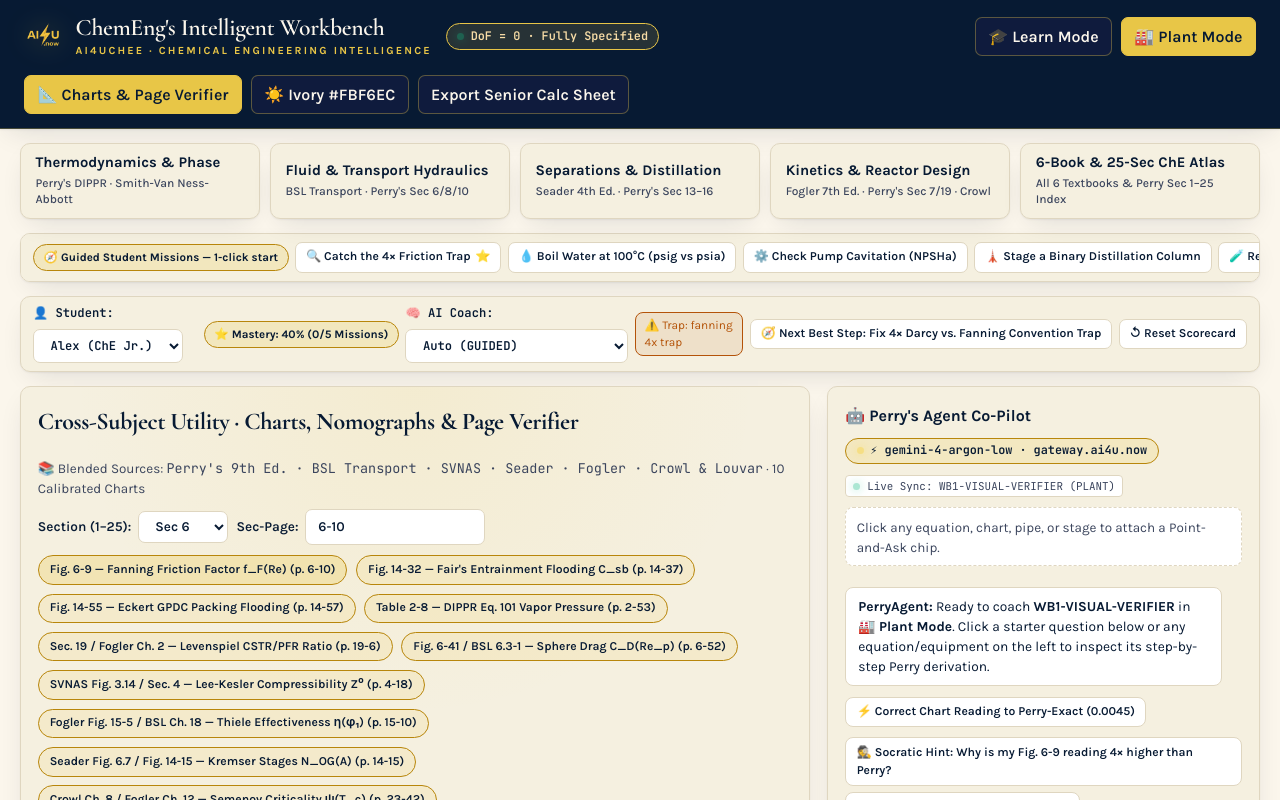
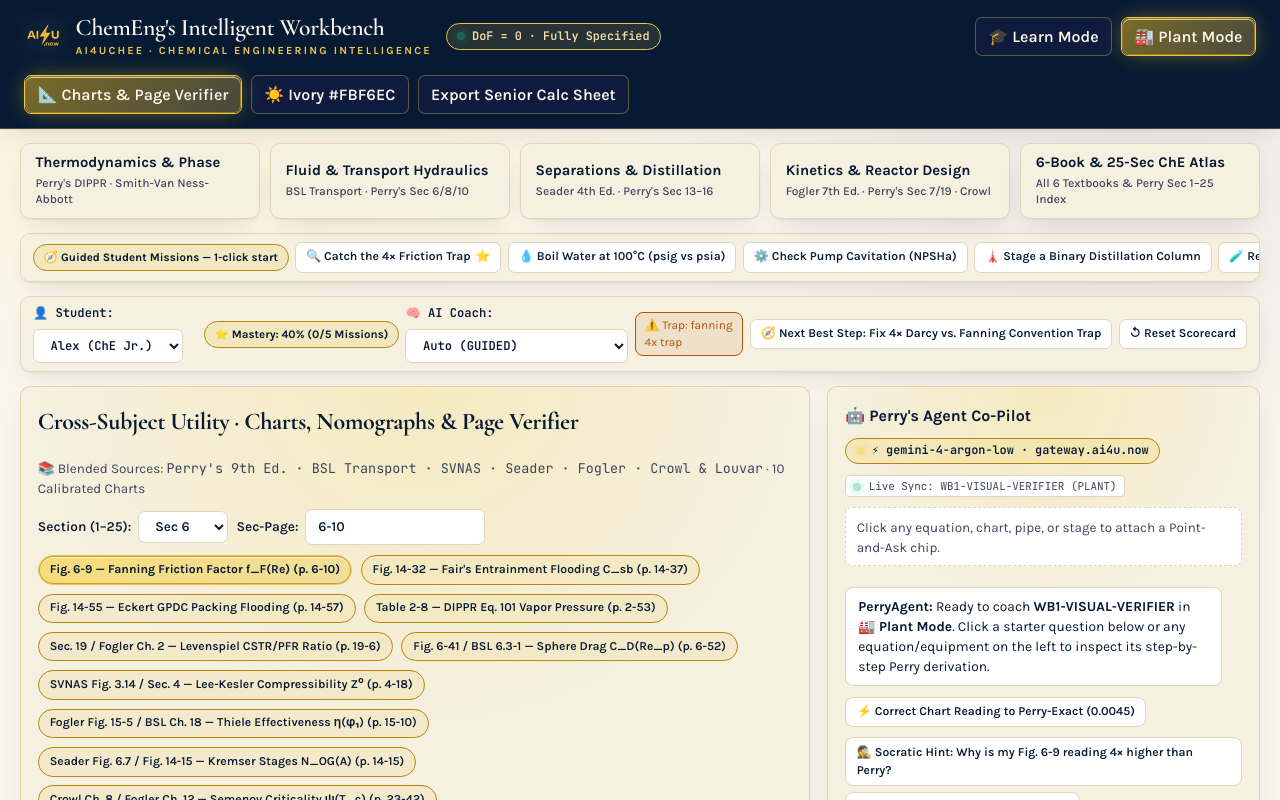
Before and after one commit to ai4U23/ai4UCheE, a React (Vite) app: page / in a window 1280 px wide. Shown: the top 800 px of the page. Built offline with nearby package versions, Linux system fonts and the light colour scheme.

Commit message:
fix(motion): unmask sliding layoutId pills in Paper mode and amplify Swarm Pulse & spotlight contrast

```diff
--- a/src/components/ui/diagram-mode-bar.tsx
+++ b/src/components/ui/diagram-mode-bar.tsx
@@ -54,8 +54,6 @@ export function DiagramModeBar<M extends string = string>({
               onClick={() => onSelectMode(opt.id)}
               style={{
                 fontWeight: isActive ? 700 : 500,
-                borderColor: isActive ? 'var(--accent-primary)' : undefined,
-                background: isActive ? 'rgba(2, 132, 199, 0.14)' : undefined,
               }}
             >
               {opt.label}
--- a/src/components/ui/framer-motion-primitives.tsx
+++ b/src/components/ui/framer-motion-primitives.tsx
@@ -73,12 +73,15 @@ export const MotionPillButton: React.FC<MotionPillButtonProps> = ({
   style,
   ...rest
 }) => (
-  <button
+  <motion.button
     type="button"
     data-testid={testId}
-    className={`${className} ${isActive ? 'active' : ''}`.trim()}
+    className={`framer-pill-btn ${className} ${isActive ? 'active' : ''}`.trim()}
     style={{ position: 'relative', overflow: 'hidden', ...style }}
-    {...rest}
+    whileHover={{ y: -1.5 }}
+    whileTap={{ scale: 0.97 }}
+    transition={FRAMER_BOUNCE_SPRING}
+    {...(rest as React.ComponentProps<typeof motion.button>)}
   >
     {isActive && (
       <motion.span
@@ -88,7 +91,7 @@ export const MotionPillButton: React.FC<MotionPillButtonProps> = ({
       />
     )}
     <span style={{ position: 'relative', zIndex: 1 }}>{children}</span>
-  </button>
+  </motion.button>
 );
 
 export interface FramerModalShellProps {
--- a/src/components/ui/scrubbable-number-input.tsx
+++ b/src/components/ui/scrubbable-number-input.tsx
@@ -1,6 +1,8 @@
 // Tactile scrubbable number input: pointer-drag scrubbing + keyboard entry + Point-and-Ask chip.
 import React, { useRef } from 'react';
+import { motion } from 'motion/react';
 import { useAgentSelectable } from '../../hooks/use-agent-selectable';
+import { FRAMER_BOUNCE_SPRING } from '../../lib/framer-motion-tokens';
 
 export interface ScrubbableNumberInputProps {
   paramId: string;
@@ -57,11 +59,13 @@ export const ScrubbableNumberInput: React.FC<ScrubbableNumberInputProps> = ({
   };
 
   return (
-    <div
+    <motion.div
       className="scrubbable-input"
       data-testid={`scrub-${paramId}`}
       data-agent-select={selectable.selectableProps['data-agent-select']}
       data-agent-selected={selectable.selectableProps['data-agent-selected']}
+      whileHover={{ y: -2, scale: 1.005 }}
+      transition={FRAMER_BOUNCE_SPRING}
     >
       <div className="scrubbable-header">
         <span
@@ -116,6 +120,6 @@ export const ScrubbableNumberInput: React.FC<ScrubbableNumberInputProps> = ({
         />
         <span className="scrubbable-unit mono">{unit}</span>
       </div>
-    </div>
+    </motion.div>
   );
 };
--- a/src/styles/framer-motion-surfaces.css
+++ b/src/styles/framer-motion-surfaces.css
@@ -2,90 +2,142 @@
  * Swarm Pulse beacons, shared-layout pill halos, and SVG handle radar rings (< 200 LOC).
  * Strictly preserves SVG Scrub Guard: never applies scale/translateY to .wb-crop-stage or <svg>. */
 
+.app-shell {
+  background-image:
+    radial-gradient(60% 42% at 15% 0%, rgba(250, 204, 21, 0.12) 0%, rgba(251, 246, 236, 0) 70%),
+    radial-gradient(50% 45% at 88% 12%, rgba(99, 73, 180, 0.08) 0%, rgba(251, 246, 236, 0) 72%);
+}
+
+[data-theme="blueprint"] .app-shell {
+  background-image:
+    radial-gradient(60% 45% at 18% 0%, rgba(250, 204, 21, 0.14) 0%, rgba(7, 26, 51, 0) 72%),
+    radial-gradient(55% 50% at 85% 18%, rgba(99, 73, 180, 0.22) 0%, rgba(7, 26, 51, 0) 72%);
+}
+
 .shell-header {
   background-image:
-    radial-gradient(50% 90% at 18% 0%, rgba(250, 204, 21, 0.12) 0%, rgba(7, 26, 51, 0) 72%),
-    radial-gradient(50% 80% at 82% 100%, rgba(99, 73, 180, 0.18) 0%, rgba(7, 26, 51, 0) 70%);
+    radial-gradient(48% 95% at 16% 0%, rgba(250, 204, 21, 0.22) 0%, rgba(7, 26, 51, 0) 74%),
+    radial-gradient(52% 90% at 84% 100%, rgba(99, 73, 180, 0.28) 0%, rgba(7, 26, 51, 0) 72%);
+  border-bottom: 1px solid rgba(250, 204, 21, 0.45);
+  box-shadow: 0 14px 36px -12px rgba(7, 26, 51, 0.45), 0 0 28px -8px rgba(250, 204, 21, 0.25);
 }
 
-[data-theme="blueprint"] .wb-panel {
+/* Override static active button backgrounds so the sliding .motion-pill is 100% visible! */
+.shell-header .persona-btn.active {
+  background: rgba(15, 27, 61, 0.72) !important;
+  color: var(--ivory) !important;
+  border-color: var(--maize) !important;
+  box-shadow: 0 0 22px -4px rgba(250, 204, 21, 0.48);
+}
+
+.wb-tab {
+  transition: transform 240ms cubic-bezier(0.22, 1, 0.36, 1),
+              border-color 240ms cubic-bezier(0.22, 1, 0.36, 1),
+              box-shadow 240ms cubic-bezier(0.22, 1, 0.36, 1);
+}
+
+.wb-tab:hover {
+  transform: translateY(-3px);
+  border-color: var(--maize);
+  box-shadow: 0 14px 30px -14px rgba(7, 26, 51, 0.28), 0 0 20px -4px rgba(250, 204, 21, 0.28);
+}
+
+.wb-tab.active {
+  background: var(--navy-deep);
+  border-color: var(--maize);
+  box-shadow: 0 0 0 1px var(--maize), 0 14px 34px -12px rgba(7, 26, 51, 0.45), 0 0 26px -4px rgba(250, 204, 21, 0.36);
+}
+
+/* Shared-layout motion pill glow (Framer Layout Spring 500/60/1 companion) */
+.framer-pill-glow {
+  background: linear-gradient(135deg, rgba(250, 204, 21, 0.38) 0%, rgba(232, 197, 71, 0.22) 55%, rgba(99, 73, 180, 0.24) 100%);
+  border: 1px solid rgba(250, 204, 21, 0.78);
+  box-shadow: 0 0 24px 2px rgba(250, 204, 21, 0.34), inset 0 1px 0 rgba(255, 255, 255, 0.35);
+}
+
+[data-theme="paper"] .framer-pill-glow {
+  background: linear-gradient(135deg, rgba(250, 204, 21, 0.46) 0%, rgba(232, 197, 71, 0.28) 100%);
+  border: 1px solid rgba(184, 134, 11, 0.72);
+  box-shadow: 0 0 20px 1px rgba(232, 197, 71, 0.42), inset 0 1px 0 rgba(255, 255, 255, 0.65);
+}
+
+.framer-pill-btn.active,
+.wb-chip.active {
+  border-color: var(--maize) !important;
+  font-weight: 700;
+}
+
+/* Workbench panels & glass elevation */
+[data-theme="blueprint"] .wb-panel,
+[data-theme="blueprint"] .wb-tutor-card,
+[data-theme="blueprint"] .chat-drawer {
   background-image:
-    radial-gradient(55% 55% at 50% 0%, rgba(250, 204, 21, 0.055) 0%, rgba(15, 27, 61, 0) 72%),
-    radial-gradient(50% 50% at 50% 100%, rgba(99, 73, 180, 0.12) 0%, rgba(10, 15, 29, 0) 70%);
-  border-color: rgba(232, 197, 71, 0.22);
+    radial-gradient(55% 55% at 50% 0%, rgba(250, 204, 21, 0.08) 0%, rgba(15, 27, 61, 0) 72%),
+    radial-gradient(50% 50% at 50% 100%, rgba(99, 73, 180, 0.16) 0%, rgba(10, 15, 29, 0) 70%);
+  border-color: rgba(232, 197, 71, 0.28);
+  transition: border-color 240ms cubic-bezier(0.22, 1, 0.36, 1),
+              box-shadow 240ms cubic-bezier(0.22, 1, 0.36, 1);
+}
+
+[data-theme="paper"] .wb-panel,
+[data-theme="paper"] .wb-tutor-card,
+[data-theme="paper"] .chat-drawer {
+  background-image:
+    radial-gradient(65% 55% at 50% 0%, rgba(250, 204, 21, 0.16) 0%, rgba(245, 240, 224, 0) 74%);
+  border-color: rgba(184, 134, 11, 0.28);
+  transition: border-color 240ms cubic-bezier(0.22, 1, 0.36, 1),
+              box-shadow 240ms cubic-bezier(0.22, 1, 0.36, 1);
+}
+
+[data-theme="blueprint"] .wb-panel:hover,
+[data-theme="blueprint"] .wb-tutor-card:hover {
+  border-color: rgba(250, 204, 21, 0.55);
+  box-shadow: 0 18px 46px -22px rgba(0, 0, 0, 0.78), 0 0 26px -4px rgba(250, 204, 21, 0.22);
+}
+
+[data-theme="paper"] .wb-panel:hover,
+[data-theme="paper"] .wb-tutor-card:hover {
+  border-color: rgba(184, 134, 11, 0.58);
+  box-shadow: 0 14px 32px -14px rgba(7, 26, 51, 0.18), 0 0 22px -4px rgba(232, 197, 71, 0.35);
+}
+
+/* Framer Swarm Pulse (NgQ5bLGaW -> TSGDAqBQ2) live status beacon + outer halo ring */
+@keyframes swarmHaloRing {
+  0%, 100% { box-shadow: 0 0 8px 1px currentColor, 0 0 0 0 rgba(250, 204, 21, 0.45); }
+  50% { box-shadow: 0 0 14px 2px currentColor, 0 0 0 5px rgba(250, 204, 21, 0); }
+}
+
+.swarm-pulse-dot {
+  display: inline-block;
+  width: 8px;
+  height: 8px;
+  border-radius: 999px;
+  margin-right: 0.45rem;
+  vertical-align: middle;
+  flex-shrink: 0;
+  animation: swarmHaloRing 1.4s cubic-bezier(0.42, 0, 0.58, 1) infinite;
+}
+
+.swarm-pulse-emerald { background: #10b981; color: #10b981; }
+.swarm-pulse-gold { background: #facc15; color: #facc15; }
+.swarm-pulse-danger { background: #f87171; color: #f87171; }
+
+/* White-Box Equation Card & Scrubbable Input luxury hover */
+.white-box-eq-card,
+.scrubbable-input {
   transition: border-color 220ms cubic-bezier(0.22, 1, 0.36, 1),
               box-shadow 220ms cubic-bezier(0.22, 1, 0.36, 1);
 }
 
-[data-theme="paper"] .wb-panel {
-  background-image:
-    radial-gradient(60% 55% at 50% 0%, rgba(232, 197, 71, 0.1) 0%, rgba(245, 240, 224, 0) 72%);
-  transition: border-color 220ms cubic-bezier(0.22, 1, 0.36, 1),
-              box-shadow 220ms cubic-bezier(0.22, 1, 0.36, 1);
-}
-
-[data-theme="blueprint"] .wb-panel:hover {
-  border-color: rgba(250, 204, 21, 0.42);
-  box-shadow: 0 18px 46px -24px rgba(0, 0, 0, 0.72), 0 0 22px -6px rgba(250, 204, 21, 0.16);
-}
-
-[data-theme="paper"] .wb-panel:hover {
-  border-color: rgba(184, 134, 11, 0.45);
-  box-shadow: 0 12px 30px -14px rgba(7, 26, 51, 0.18), 0 0 18px -6px rgba(232, 197, 71, 0.25);
-}
-
-/* Shared-layout motion pill glow (Framer Layout Spring companion) */
-.framer-pill-glow {
-  box-shadow: 0 0 24px 1px rgba(250, 204, 21, 0.22);
-}
-
-[data-theme="paper"] .framer-pill-glow {
-  box-shadow: 0 0 16px 1px rgba(184, 134, 11, 0.2);
-}
-
-/* Framer Swarm Pulse (NgQ5bLGaW -> TSGDAqBQ2) 7px live status beacon */
-.swarm-pulse-dot {
-  display: inline-block;
-  width: 7px;
-  height: 7px;
-  border-radius: 999px;
-  margin-right: 0.42rem;
-  vertical-align: middle;
-  flex-shrink: 0;
-}
-
-.swarm-pulse-emerald {
-  background: #10b981;
-  box-shadow: 0 0 10px 1px rgba(16, 185, 129, 0.68);
-}
-
-.swarm-pulse-gold {
-  background: #facc15;
-  box-shadow: 0 0 10px 1px rgba(250, 204, 21, 0.72);
-}
-
-.swarm-pulse-danger {
-  background: #f87171;
-  box-shadow: 0 0 10px 1px rgba(248, 113, 113, 0.72);
-}
-
-/* White-Box Equation Card luxury hover & live scrub evaluation pulse */
-.white-box-eq-card {
-  transition: border-color 220ms cubic-bezier(0.22, 1, 0.36, 1),
-              box-shadow 220ms cubic-bezier(0.22, 1, 0.36, 1);
-}
-
-.white-box-eq-card:hover {
-  border-color: rgba(250, 204, 21, 0.55);
-  box-shadow: 0 10px 26px -12px rgba(250, 204, 21, 0.22);
-}
-
-.white-box-stage-pill {
-  transition: border-color 200ms ease, background-color 200ms ease, box-shadow 200ms ease;
+.white-box-eq-card:hover,
+.scrubbable-input:hover {
+  border-color: rgba(250, 204, 21, 0.68);
+  box-shadow: 0 12px 28px -12px rgba(250, 204, 21, 0.28);
 }
 
 .white-box-stage-pill:last-child {
-  border-color: rgba(232, 197, 71, 0.42);
+  border-color: rgba(232, 197, 71, 0.55);
+  background-image: linear-gradient(135deg, rgba(250, 204, 21, 0.1) 0%, transparent 100%);
 }
 
 /* Interactive SVG drag handles & crosshairs — halo only, zero geometry distortion on SVG root */
@@ -94,17 +146,12 @@ svg circle[style*="cursor: ew-resize"],
 svg circle[style*="cursor: ns-resize"],
 svg [data-testid="genui-sparkline-handle"] {
   transition: filter 180ms ease, stroke-width 180ms ease;
-  filter: drop-shadow(0 0 6px rgba(250, 204, 21, 0.55));
+  filter: drop-shadow(0 0 7px rgba(250, 204, 21, 0.65));
 }
 
 svg circle[style*="cursor: grab"]:hover,
 svg [data-testid="genui-sparkline-handle"]:hover {
-  filter: drop-shadow(0 0 11px rgba(250, 204, 21, 0.9));
-}
-
-.wb-verdict {
-  transition: transform 240ms cubic-bezier(0.22, 1, 0.36, 1),
-              box-shadow 240ms cubic-bezier(0.22, 1, 0.36, 1);
+  filter: drop-shadow(0 0 13px rgba(250, 204, 21, 0.95));
 }
 
 @media (prefers-reduced-motion: reduce) {
@@ -116,6 +163,6 @@ svg [data-testid="genui-sparkline-handle"]:hover {
 }
 
 @media print {
-  .swarm-pulse-dot { box-shadow: none !important; }
-  .wb-panel, .shell-header { background-image: none !important; }
+  .swarm-pulse-dot { box-shadow: none !important; animation: none !important; }
+  .wb-panel, .shell-header, .app-shell { background-image: none !important; }
 }
```
